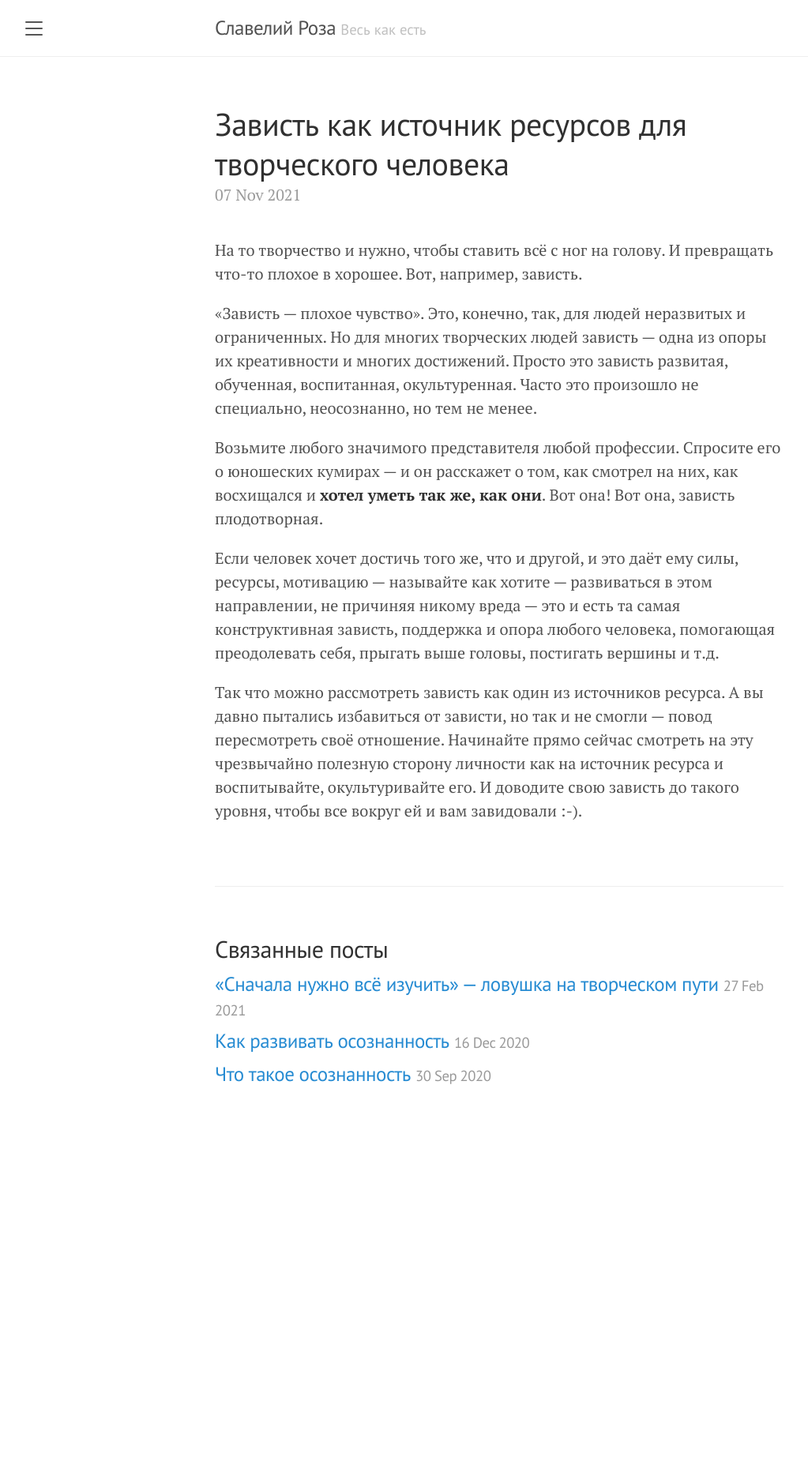
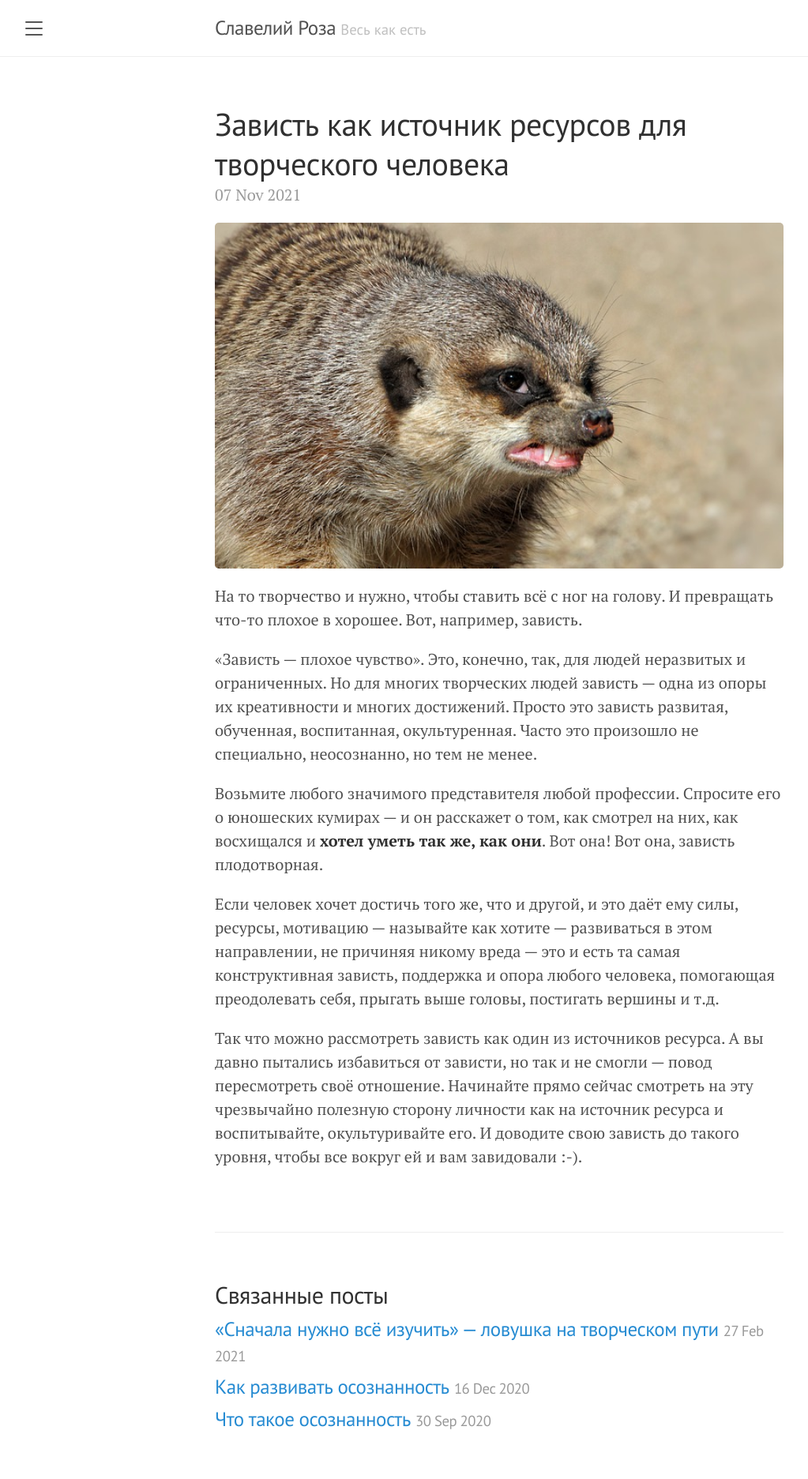
Before and after one commit to utkorose/utkorose.github.io, a Jekyll site: the page built from _posts/2021-11-07-zavist.md, in a window 1280 px wide. Shown: the whole page at 79% size, without its empty margins (8-1031 px from the left). Built offline with Jekyll 4.4.1, drawn with Linux system fonts in a browser that asks for light colours; our own code applies the rules of GitHub Pages for plain Markdown files; before the commit the page ends 1436 px from its top, so only the background shows below that.

Commit message:
Create 2021-11-07-zavist.md

```diff
--- a/_posts/2021-11-07-zavist.md
+++ b/_posts/2021-11-07-zavist.md
@@ -2,6 +2,7 @@
 published: true
 title: Зависть как источник ресурсов для творческого человека
 description: "Представьте, что зависть —\_не плохо. А у многих выдающихся людей зависть такая, что ей впору всем нам позавидовать. Представьте, что ваша зависть делает вашу жизнь лучше, и помогает вашим творческим возможностям расти."
+image: /images/meerkat-4536159_640.jpg
 ---
 На то творчество и нужно, чтобы ставить всё с ног на голову. И превращать что-то плохое в хорошее. Вот, например, зависть.
 
```
